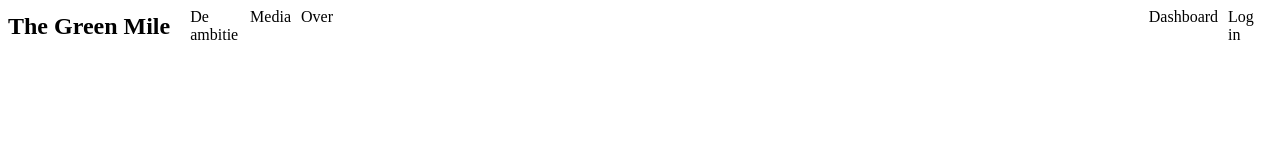
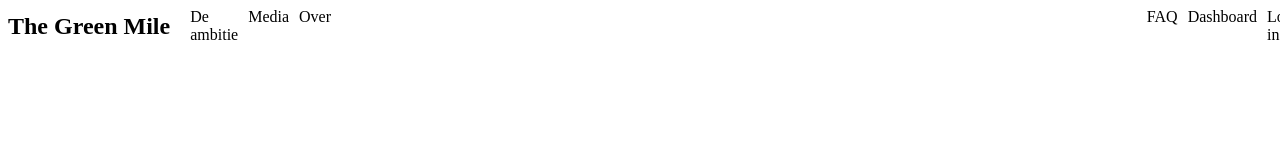
Before and after one commit to al3ksandrs/GreenMile, a plain HTML site: page src/html_views/navbar.html in a window 1280 px wide. Drawn offline with Linux system fonts and the light colour scheme.

Commit message:
faq toegevoegd in de navbar

```diff
--- a/src/html_views/navbar.html
+++ b/src/html_views/navbar.html
@@ -35,6 +35,7 @@
                 <p class="nav-text">Over</p>
             </div>
             <div class="right-items">
+                <p class="nav-text">FAQ</p>
                 <p class="nav-text">Dashboard</p>
                 <p class="nav-text">Log in</p>
             </div>
```
